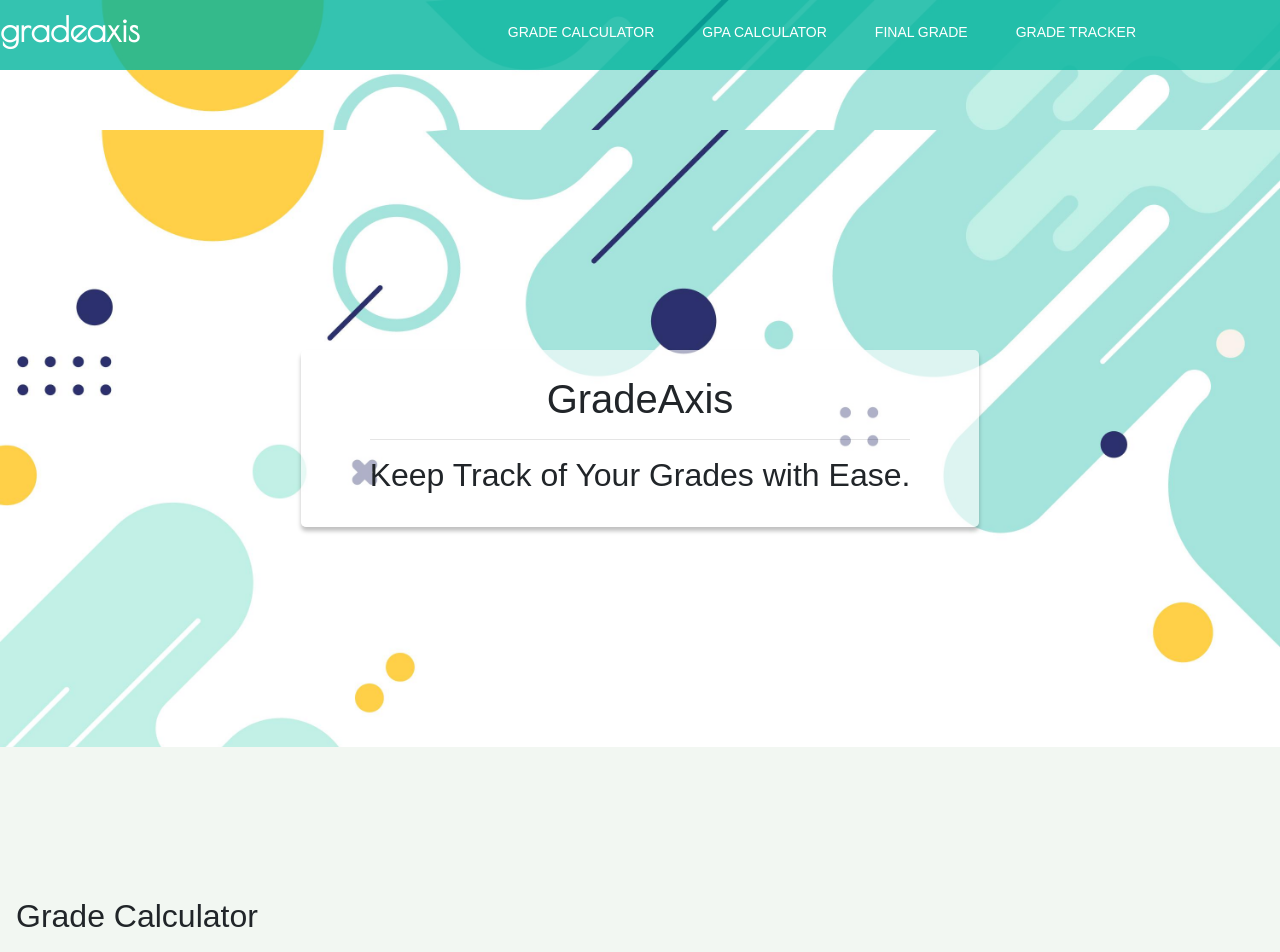
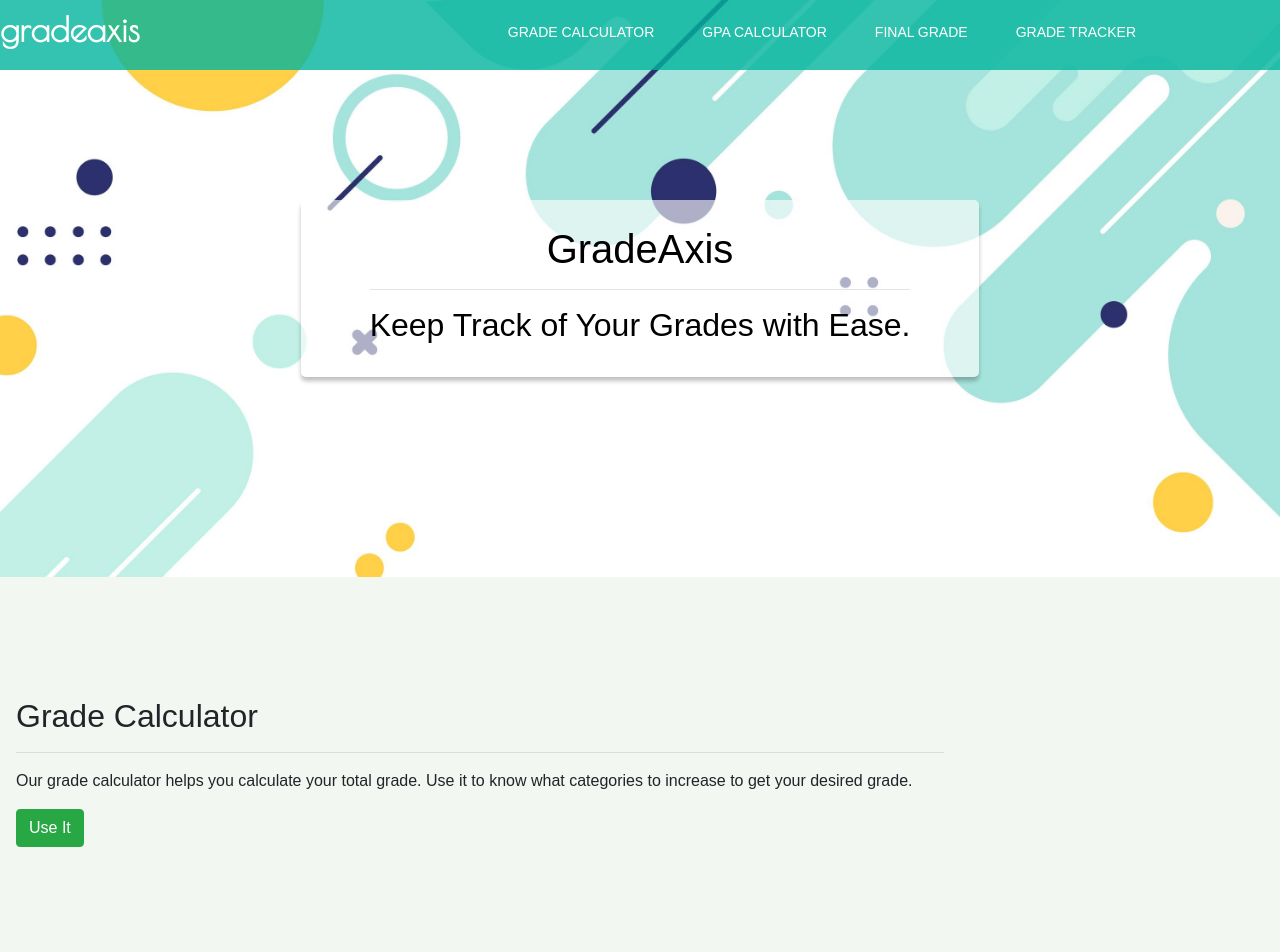
Before and after one commit to KashBoi7/GradeCalculatorWeb, a Vue app in the folder frontend/: page / in a window 1280 px wide. Shown: the top 952 px of the page. Built offline with nearby package versions, Linux system fonts and the light colour scheme.

Commit message:
Grade Calculator finished

```diff
--- a/frontend/src/components/GradeCalc.vue
+++ b/frontend/src/components/GradeCalc.vue
@@ -73,10 +73,12 @@
     <p class="text">The AF grading system was invented sometime in the 1930s then became popular during the 40s. To this day it is still the main way of grading
     in most high schools and middle schools. The grade calculator uses a simple formula to calculate your grade. You can use this formula by yourself. To calculate your total grade simply multiply you grade percentage for a certain category times its weight.
     Do that for all of your categories then add their products up to find your total grade.</p>
+    <h4 style="font-style: italic">Weighted grade = w1×g1+ w2×g2+ w3×g3+...</h4>
     <h2 class="head">Additional Applications</h2>
     <p class="text">Not only can this be used as a grade calculator but you can also use it to find your average grade. All you need to do is name your courses and their corresponding grades.
     For the weigtht column make sure to weight all of your courses evenly by inputting the same number on each row. To add more courses hit the 'add row' button.
     Now simply press the calculate button to get your average grade. An example is shown below.  </p>
+    <img src="..\\assets\\example2.png">
     </div>
   </div>
 </template>
--- a/frontend/src/components/HomeView.vue
+++ b/frontend/src/components/HomeView.vue
@@ -1,5 +1,5 @@
 <template>
-  <div class="home">
+  <div >
   <link rel="stylesheet" href="https://cdn.jsdelivr.net/npm/bootswatch@4.5.2/dist/minty/bootstrap.min.css" integrity="sha384-H4X+4tKc7b8s4GoMrylmy2ssQYpDHoqzPa9aKXbDwPoPUA3Ra8PA5dGzijN+ePnH" crossorigin="anonymous">
     <div class="hero">
         <div class="mid">
@@ -24,8 +24,8 @@
   background-image: url("..\\assets\\5291450.jpg");
   background-repeat: no-repeat;
   background-size: cover;
-  padding-top: 220px;
-  padding-bottom: 220px;
+  padding-top: 200px;
+  padding-bottom: 200px;
   text-align: center;
 }
 .container {
@@ -39,7 +39,7 @@
   width: 50%;
   align-items: center;
   padding: 25px 69px;
-
+  color: black;
   width: fit-content;
   height: fit-content;
 
@@ -49,8 +49,8 @@
 }
 .GradeCalc {
   background: rgb(242, 247, 242);
-  padding-top: 150px;
-  padding-bottom: 150px;
+  padding-top: 120px;
+  padding-bottom: 120px;
 }
 .containers {
   max-width: 960px;
```
Also changed, not shown: frontend/src/assets/example2.png (added).
